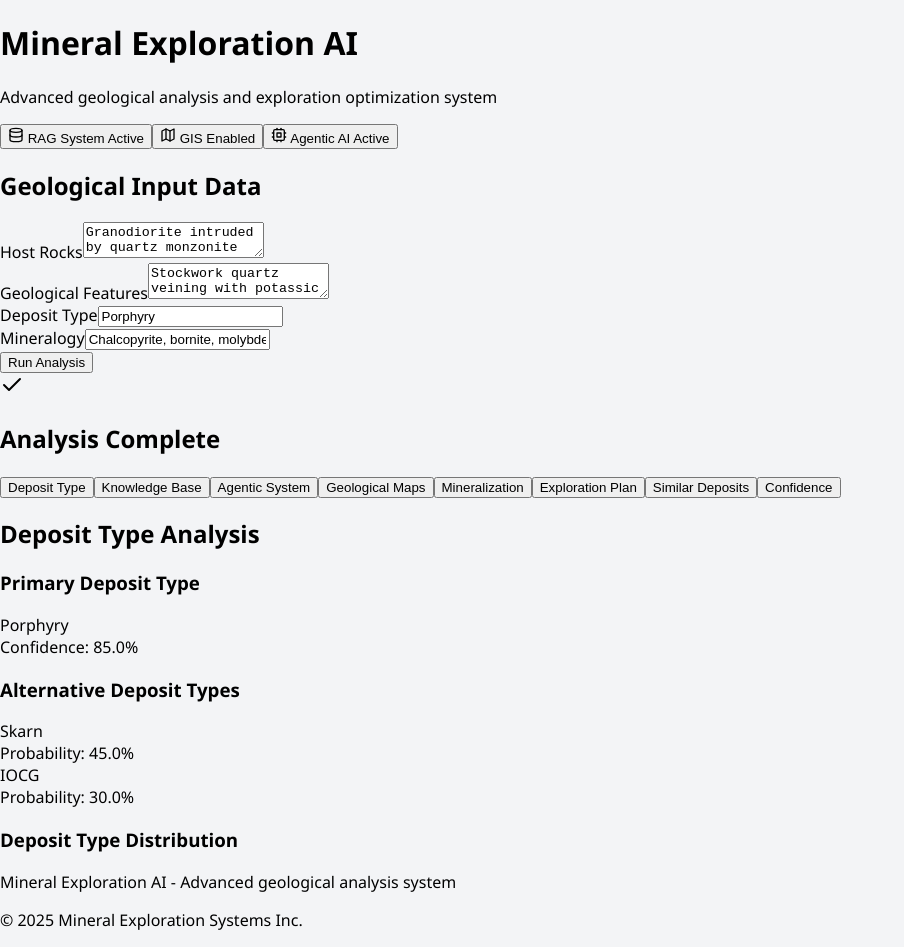
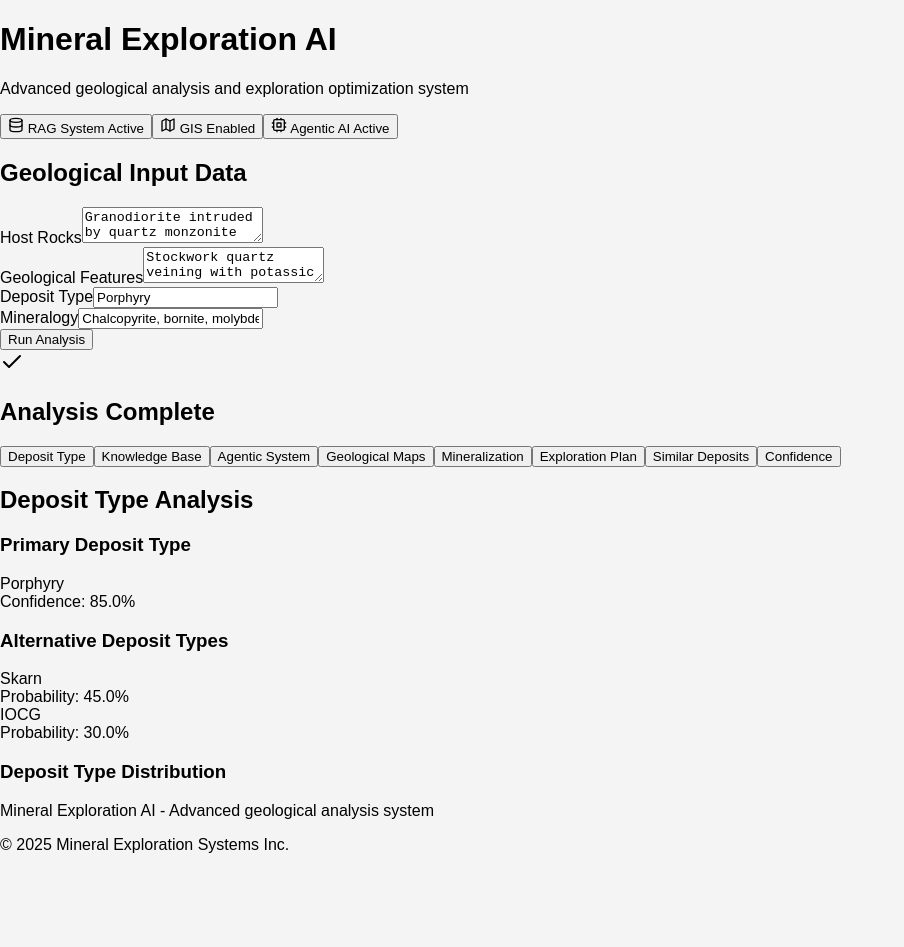
Before and after one commit to azizosipy/Dash, a React (Create React App) app: page / in a window 1280 px wide. Shown: the whole page, without its empty margins (0-904 px from the left). After the commit the page ends 870 px from the top, so only its background shows below. Built offline with nearby package versions, Linux system fonts and the light colour scheme.

Commit message:
Update index.css

```diff
--- a/src/index.css
+++ b/src/index.css
@@ -1,5 +1,5 @@
 body {
   margin: 0;
-  font-family: 'Segoe UI', Tahoma, Geneva, Verdana, sans-serif;
-  background-color: #f3f4f6;
+  font-family: Arial, sans-serif;
+  background-color: #f4f4f4;
 }
```
